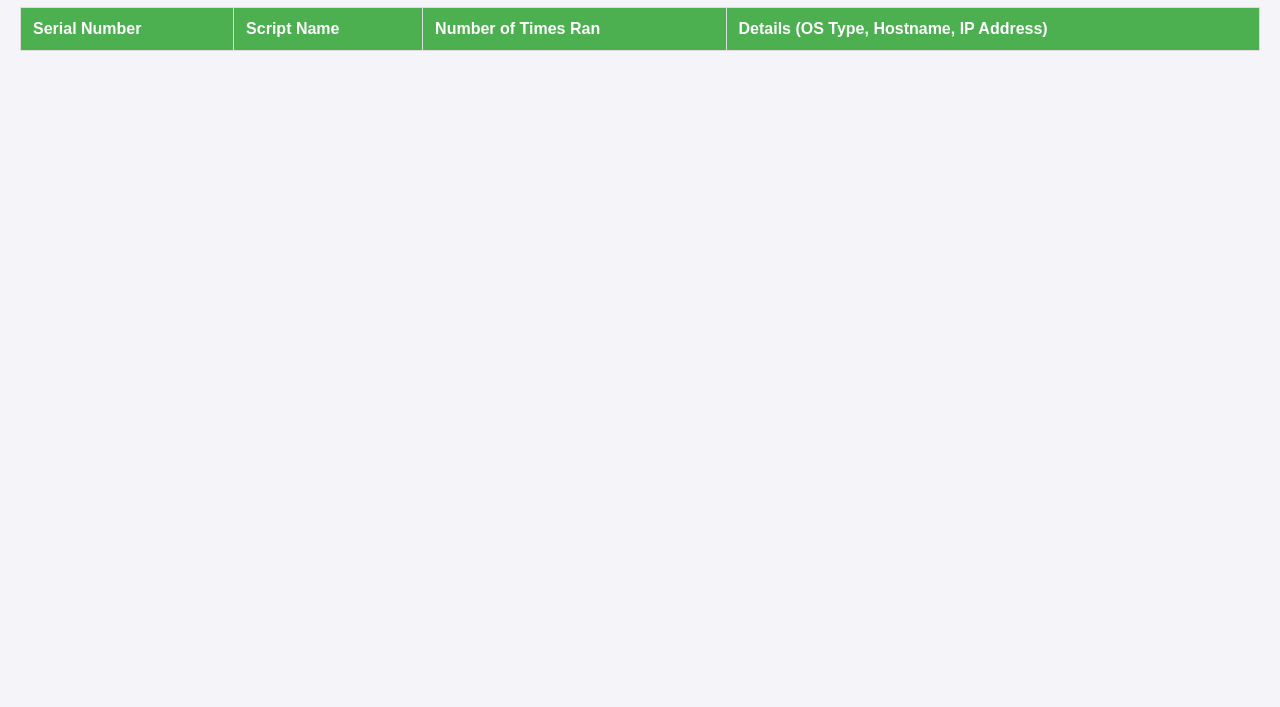
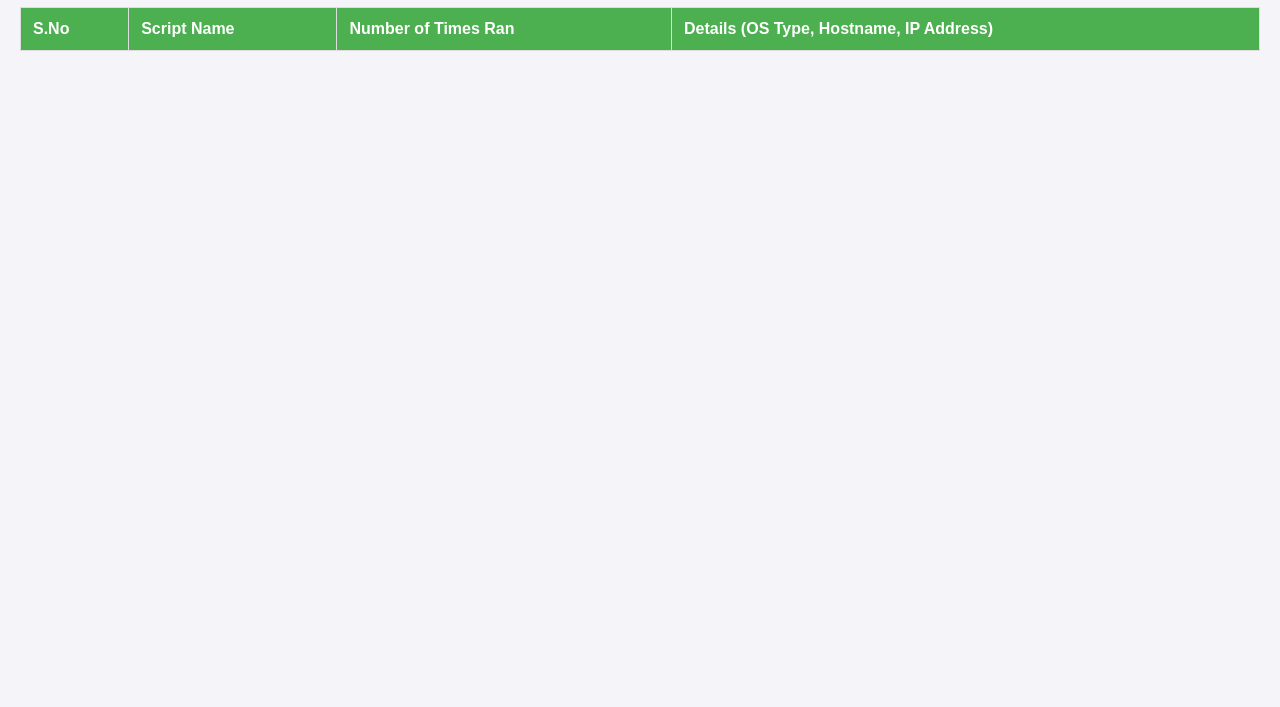
Before and after one commit to randumduck/script-counter, a plain HTML site: page index.html in a window 1280 px wide. Shown: the part 93-800 px from the top of the page. Drawn offline with Linux system fonts and the light colour scheme; no server answers.

Commit message:
Update index.html

```diff
--- a/index.html
+++ b/index.html
@@ -38,7 +38,7 @@
     <table>
         <thead>
             <tr>
-                <th>Serial Number</th>
+                <th>S.No</th>
                 <th>Script Name</th>
                 <th>Number of Times Ran</th>
                 <th>Details (OS Type, Hostname, IP Address)</th>
```
